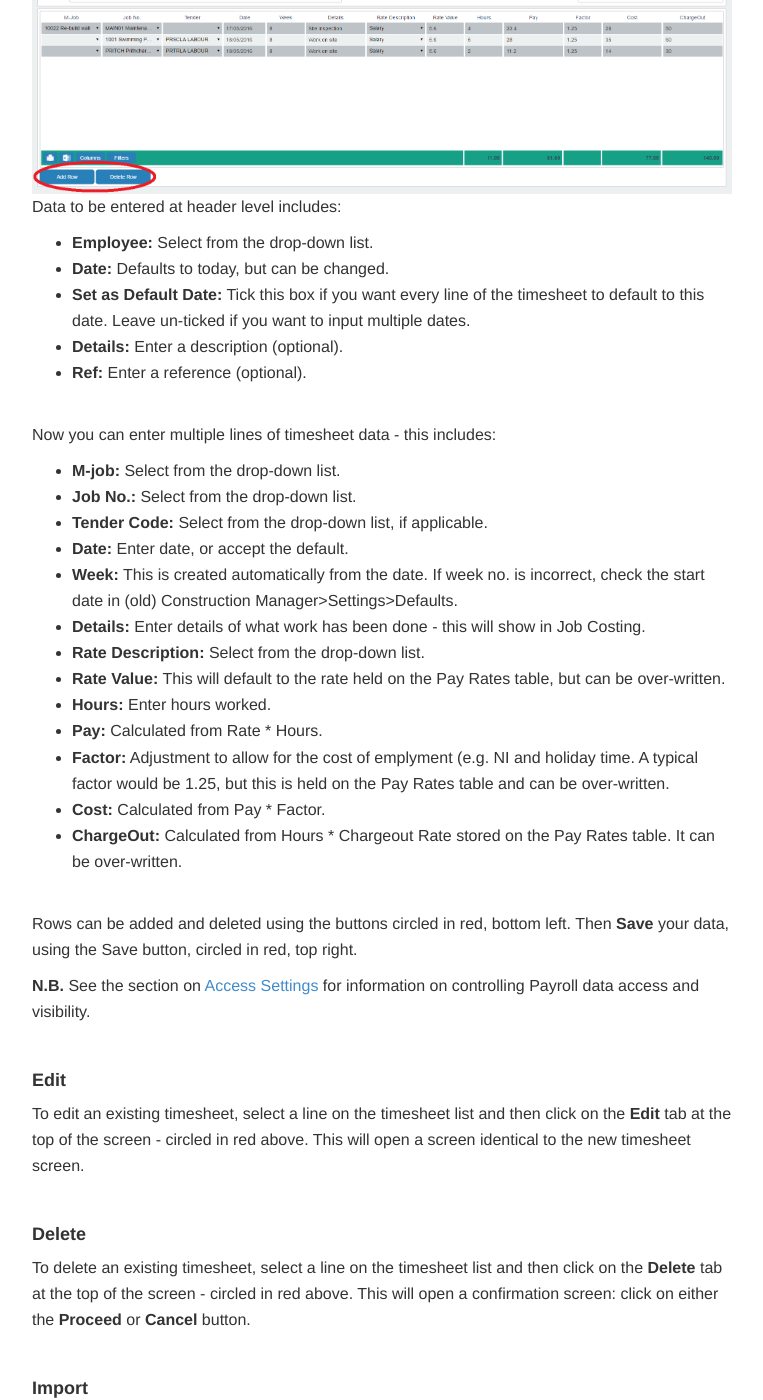
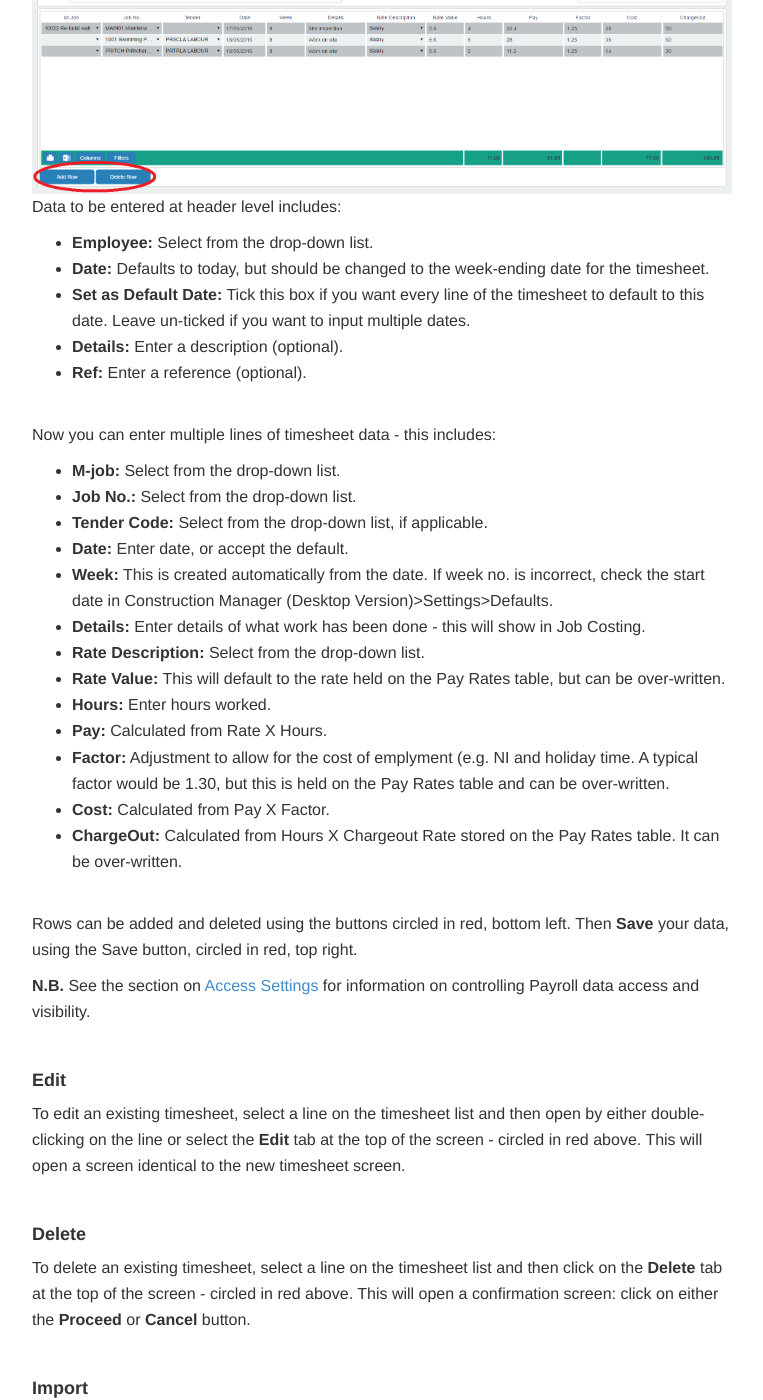
Before and after one commit to JNCSolutions/ConstructionManagerDocs, a Jekyll site: the page built from labour.html, in a window 1280 px wide and 1400 px high, scrolled down 1256 px. Shown: the whole window, without its empty margins (258-1021 px from the left). Built offline with Jekyll 4.4.1, drawn with Linux system fonts in a browser that asks for light colours.

Commit message:
Update labour.html

```diff
--- a/labour.html
+++ b/labour.html
@@ -42,7 +42,7 @@ title: Labour
     <p>Data to be entered at header level includes:</p>
     <ul>
       <li><b>Employee:</b> Select from the drop-down list.</li>
-      <li><b>Date:</b> Defaults to today, but can be changed.</li>
+      <li><b>Date:</b> Defaults to today, but should be changed to the week-ending date for the timesheet.</li>
       <li><b>Set as Default Date:</b> Tick this box if you want every line of the timesheet to default to this date.
               Leave un-ticked if you want to input multiple dates.</li>
       <li><b>Details:</b> Enter a description (optional).</li>
@@ -56,16 +56,16 @@ title: Labour
       <li><b>Tender Code:</b> Select from the drop-down list, if applicable.</li>
       <li><b>Date:</b> Enter date, or accept the default.</li>
       <li><b>Week:</b> This is created automatically from the date. If week no. is incorrect, check the start date in
-              (old) Construction Manager>Settings>Defaults.</li>
+              Construction Manager (Desktop Version)>Settings>Defaults.</li>
       <li><b>Details:</b> Enter details of what work has been done - this will show in Job Costing.</li>
       <li><b>Rate Description:</b> Select from the drop-down list.</li>
       <li><b>Rate Value:</b> This will default to the rate held on the Pay Rates table, but can be over-written.</li>
       <li><b>Hours:</b> Enter hours worked.</li>
-      <li><b>Pay:</b> Calculated from Rate * Hours.</li>
+      <li><b>Pay:</b> Calculated from Rate X Hours.</li>
       <li><b>Factor:</b> Adjustment to allow for the cost of emplyment (e.g. NI and holiday time.
-              A typical factor would be 1.25, but this is held on the Pay Rates table and can be over-written.</li>
-      <li><b>Cost:</b> Calculated from Pay * Factor.</li>
-      <li><b>ChargeOut:</b> Calculated from Hours * Chargeout Rate stored on the Pay Rates table.
+              A typical factor would be 1.30, but this is held on the Pay Rates table and can be over-written.</li>
+      <li><b>Cost:</b> Calculated from Pay X Factor.</li>
+      <li><b>ChargeOut:</b> Calculated from Hours X Chargeout Rate stored on the Pay Rates table.
               It can be over-written.</li>
      </ul>
      <br>
@@ -76,8 +76,8 @@ title: Labour
     <br>
 
     <h4 id="edit"><b>Edit</b></h4>
-    <p>To edit an existing timesheet, select a line on the timesheet list and then click on the
-        <b>Edit</b> tab at the top of the screen - circled in red above.
+    <p>To edit an existing timesheet, select a line on the timesheet list and then open by either double-clicking
+        on the line or select the <b>Edit</b> tab at the top of the screen - circled in red above.
          This will open a screen identical to the new timesheet screen.</p>
     <br>
 
```
